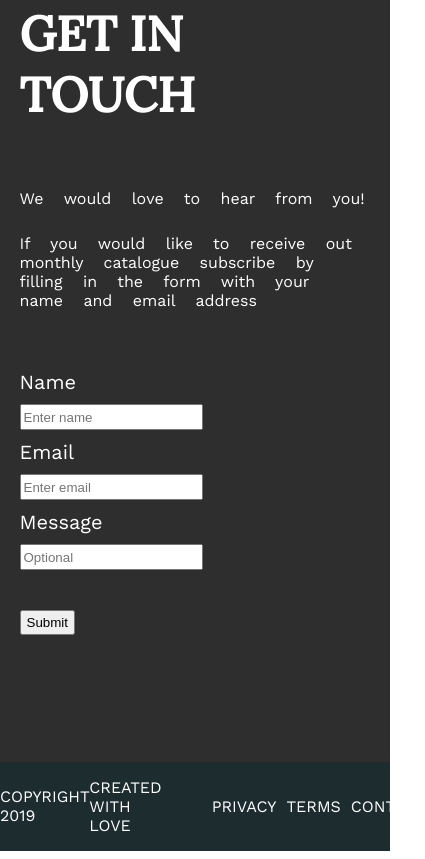
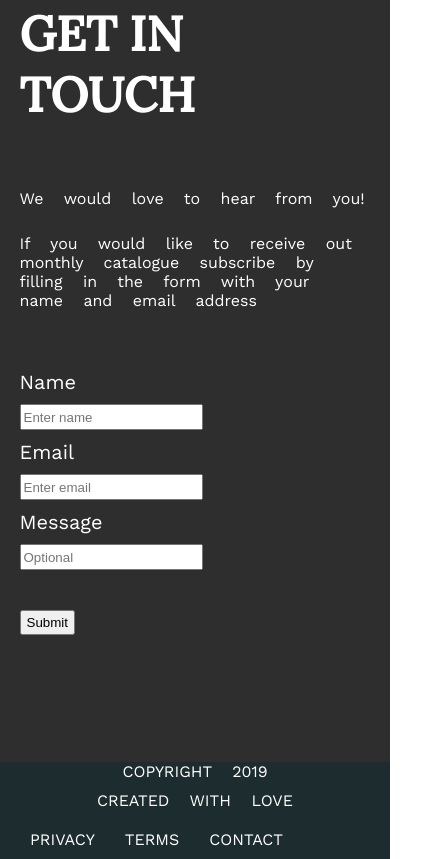
Before and after one commit to SteffenKloempges/Design_Interior, a plain HTML site: page index.html in a window 390 px wide. Shown: the part 3885-4744 px from the top of the page, 425 px wide, since content can reach past the window. Drawn offline with nearby package versions, Linux system fonts and the light colour scheme.

Commit message:
optimizeFooter

```diff
--- a/assets/css/style.css
+++ b/assets/css/style.css
@@ -294,10 +294,19 @@ footer section ul li{
         width: 50%;
     }
     footer section{
-        display: grid;
-        grid-template-columns: repeat(3, 1fr)
+        display: block;
+        text-align: center;
     }
-    footer section ul li{
-        padding: 0px 0px 0px 10px;
+    footer p{
+        margin: 0px 0px 10px 0px;
+        padding: 0;
+    }
+    footer ul{
+        margin: 0;
+        padding: 10px 0px;
+    }
+    footer ul li{
+        padding: 0;
+        margin: 0;
     }
 }
```
